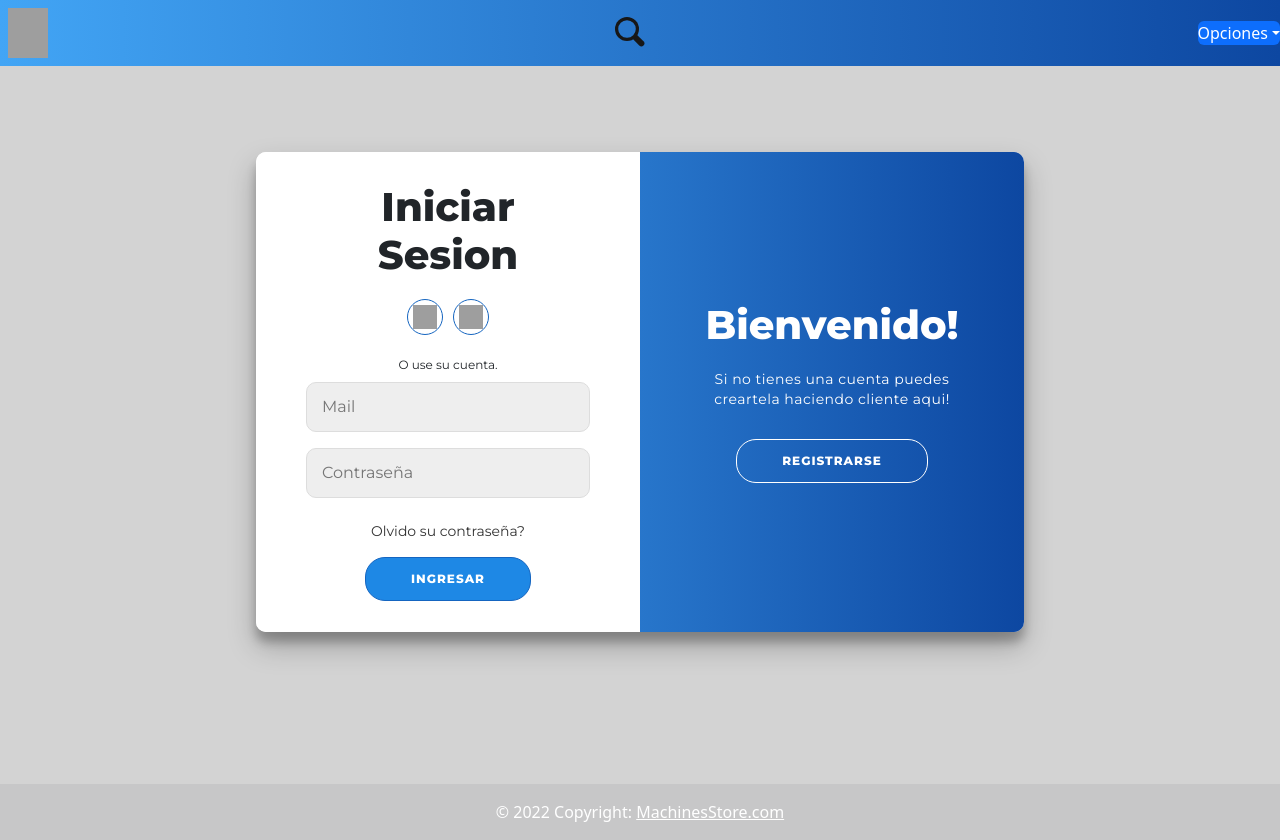
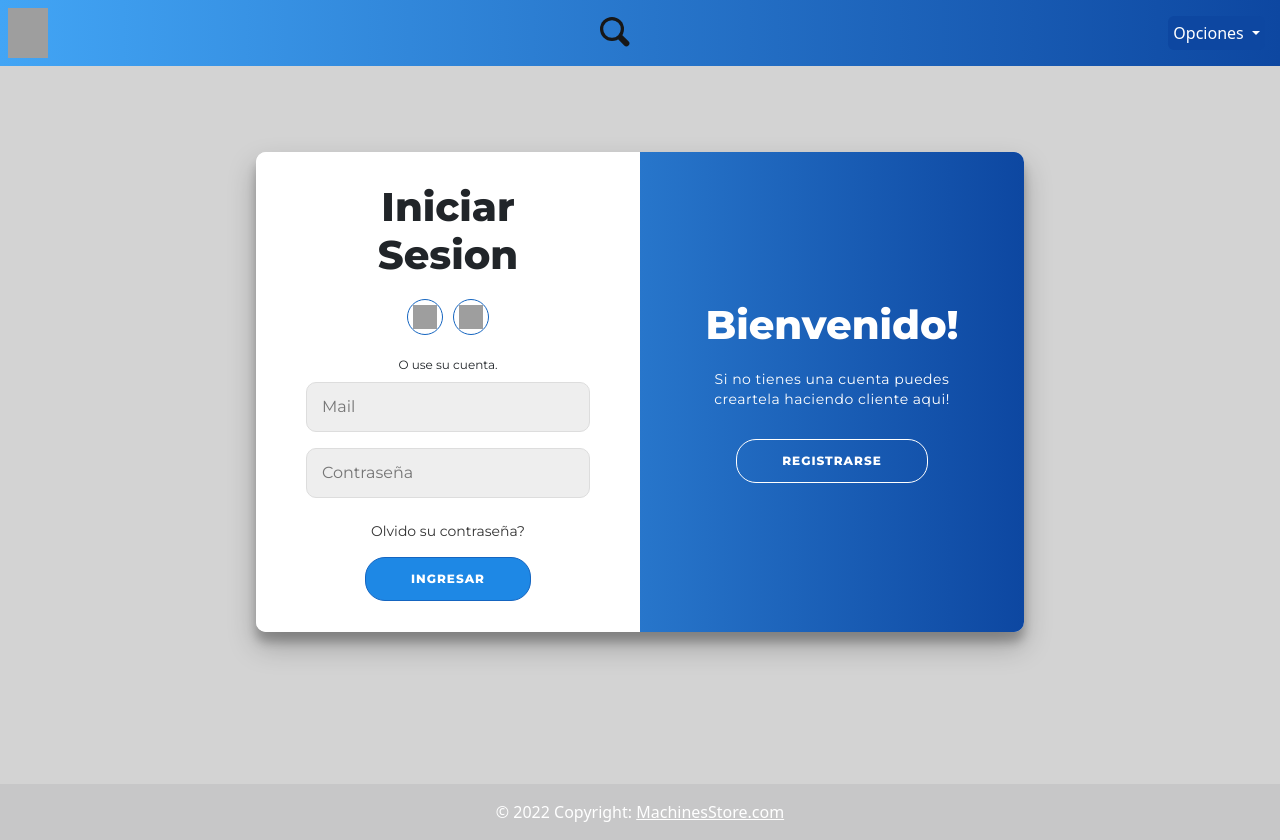
Before and after one commit to Luchoragusa/MachineStore-Front, an Angular app: page /login in a window 1280 px wide. Built offline with nearby package versions, Linux system fonts and the light colour scheme; sample sign-in values are in the browser's storage; grey boxes are pictures that could not be loaded.

Commit message:
estilo boton

```diff
--- a/src/app/componentes/navbar/navbar.component.css
+++ b/src/app/componentes/navbar/navbar.component.css
@@ -36,6 +36,11 @@
 	margin-right: 12px;
 }
 
-.dropdown-menu{
-	background: linear-gradient(to right, #42A5F5, #0D47A1);
+.btn-group{
+	margin-right: 15px;
 }
+
+.boton{
+	padding: 5px;
+	background-color: #0D47A1;
+}
--- a/src/app/componentes/navbar/navbar.component.html
+++ b/src/app/componentes/navbar/navbar.component.html
@@ -6,7 +6,7 @@
     <app-search></app-search>
 
     <div class="btn-group" dropdown>
-        <button id="button-basic" dropdownToggle type="button" class="btn btn-primary dropdown-toggle"aria-controls="dropdown-basic">Opciones<span class="caret"></span>
+        <button id="button-basic" dropdownToggle type="button" class="btn btn-primary dropdown-toggle boton"aria-controls="dropdown-basic">Opciones <span class="caret"></span>
         </button>
             <ul id="dropdown-basic" *dropdownMenu class="dropdown-menu" role="menu" aria-labelledby="button-basic">
                 <li *ngFor="let item of navItems" class="nav-item">
```
